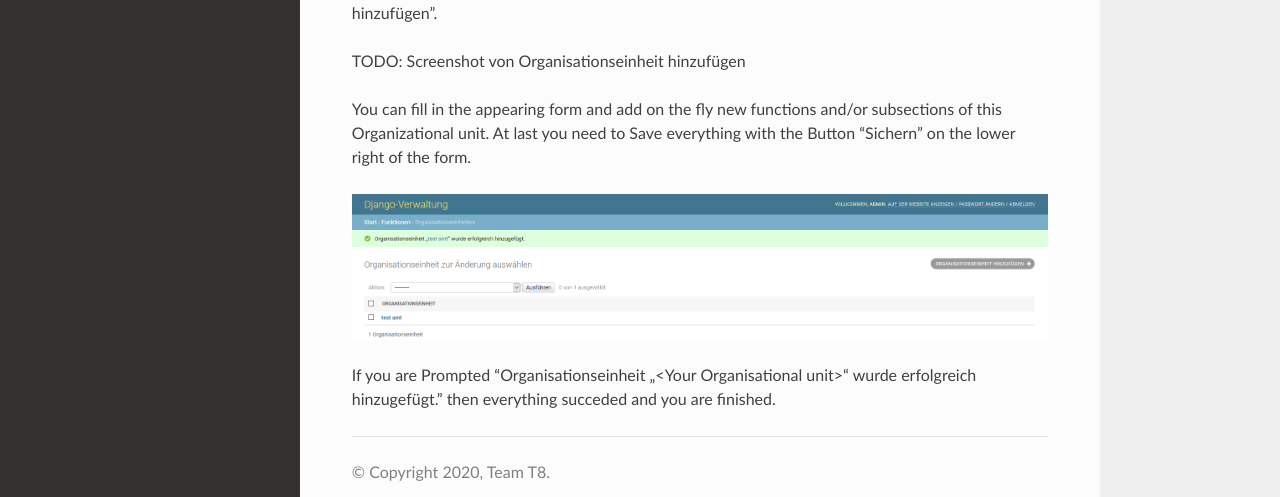
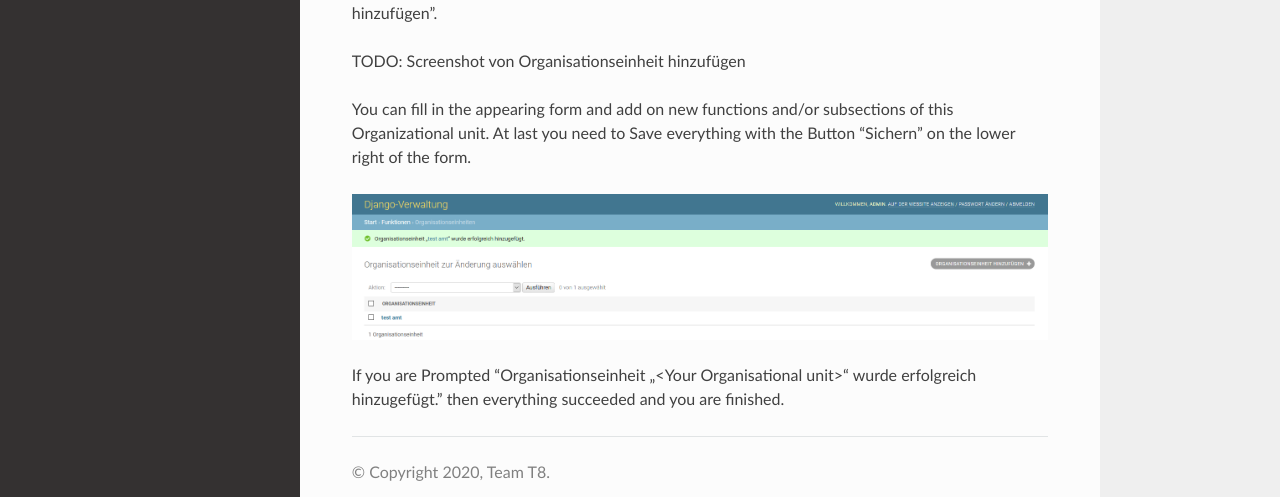
Before and after one commit to mribrgr/StuRa-Mitgliederdatenbank, a Sphinx documentation site: the page built from docs/sphinx/source/user/createNewOrganisationseinheit.rst, in a window 1280 px wide and 1218 px high. Shown: the part 676-1173 px from the top of the window. Built offline with Sphinx 7.4.7 and the Read the Docs theme 2.0.0, drawn with Linux system fonts in a browser that asks for light colours.

Commit message:
Fix typos

```diff
--- a/docs/sphinx/source/user/createNewOrganisationseinheit.rst
+++ b/docs/sphinx/source/user/createNewOrganisationseinheit.rst
@@ -18,7 +18,7 @@ Now to add a new Organizational unit we need to click on the Button
 
 TODO: Screenshot von Organisationseinheit hinzufügen
 
-You can fill in the appearing form and add on the fly new functions and/or
+You can fill in the appearing form and add on new functions and/or
 subsections of this Organizational unit. At last you need to Save everything
 with the Button "Sichern" on the lower right of the form.
 
@@ -26,4 +26,4 @@ with the Button "Sichern" on the lower right of the form.
 
 If you are Prompted
 "Organisationseinheit „<Your Organisational unit>“ wurde erfolgreich hinzugefügt."
-then everything succeded and you are finished.
+then everything succeeded and you are finished.
```
